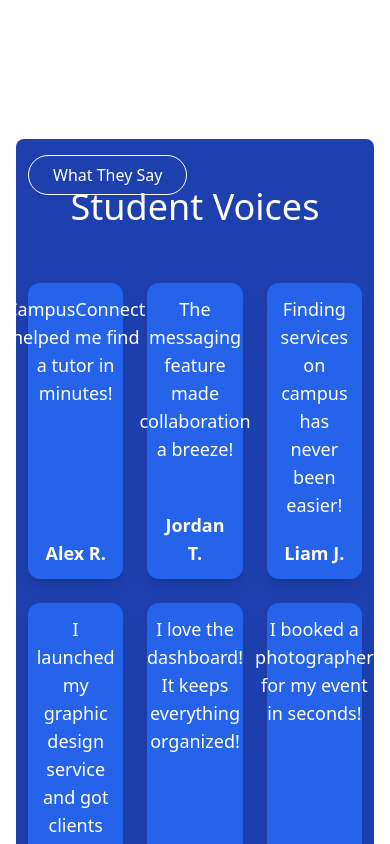
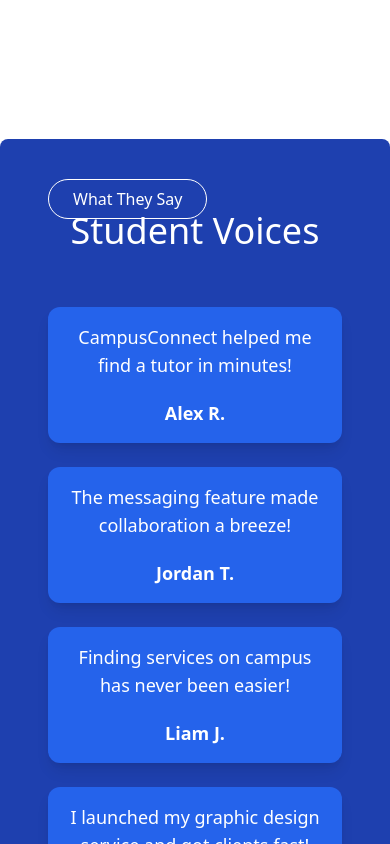
Before and after one commit to Adeoye-J/CampusConnect, a React (Vite) app in the folder eduventure_frontend/: page / in a window 390 px wide. Shown: the part 1280-2124 px from the top of the page. Built offline with nearby package versions, Linux system fonts and the light colour scheme.

Commit message:
Campus Connect commit at 1/9/2025, 10:10:02 PM

```diff
--- a/eduventure_frontend/src/components/Voices.jsx
+++ b/eduventure_frontend/src/components/Voices.jsx
@@ -32,13 +32,13 @@
     ]
 
     return (
-        <div className='bg-primary px-3 py-6 md:px-12 md:py-12 lg:px-32 lg:py-24 m-4 rounded-lg'>
+        <div className='bg-primary px-12 sm:px-3 md:px-12 py-12 lg:px-32 lg:py-24 sm:m-4 rounded-lg'>
             <span className='px-6 py-2 border border-white rounded-full text-white'>What They Say</span>
             <h2 className='text-center mb-14 text-4xl sm:text-5xl md:text-6xl lg:text-5xl xl:text-7xl font-medium text-white'>Student Voices</h2>
-            <div className="grid grid-cols-3 gap-6 md:gap-12">
+            <div className="grid sm:grid-cols-2 md:grid-cols-3 gap-6 md:gap-12">
                 {
                     voices.map((item, index) => (
-                        <div key={index} className="text-white flex flex-col items-center text-center lg:text-start lg:items-start gap-5 p-3 justify-between md:p-8 rounded-xl bg-blue-600 shadow-lg text-lg">
+                        <div key={index} className="text-white flex flex-col items-center text-center lg:text-start lg:items-start gap-5 p-4 justify-between md:p-8 rounded-xl bg-blue-600 shadow-lg text-lg">
                             <h3>{item.comment}</h3>
                             <p className='font-bold'>{item.name}</p>
                         </div>
```
